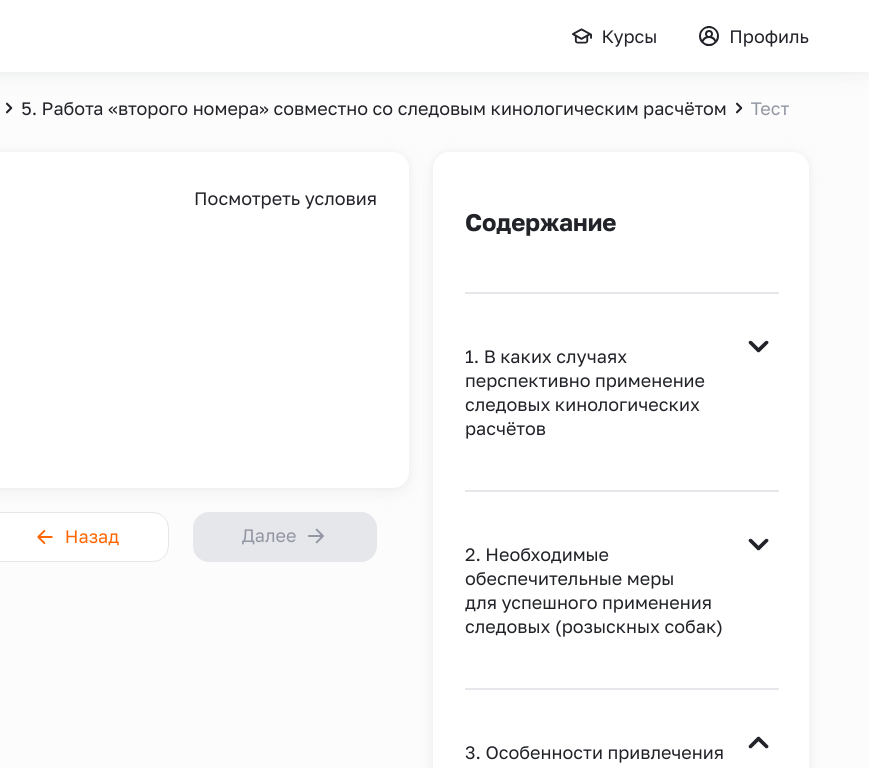
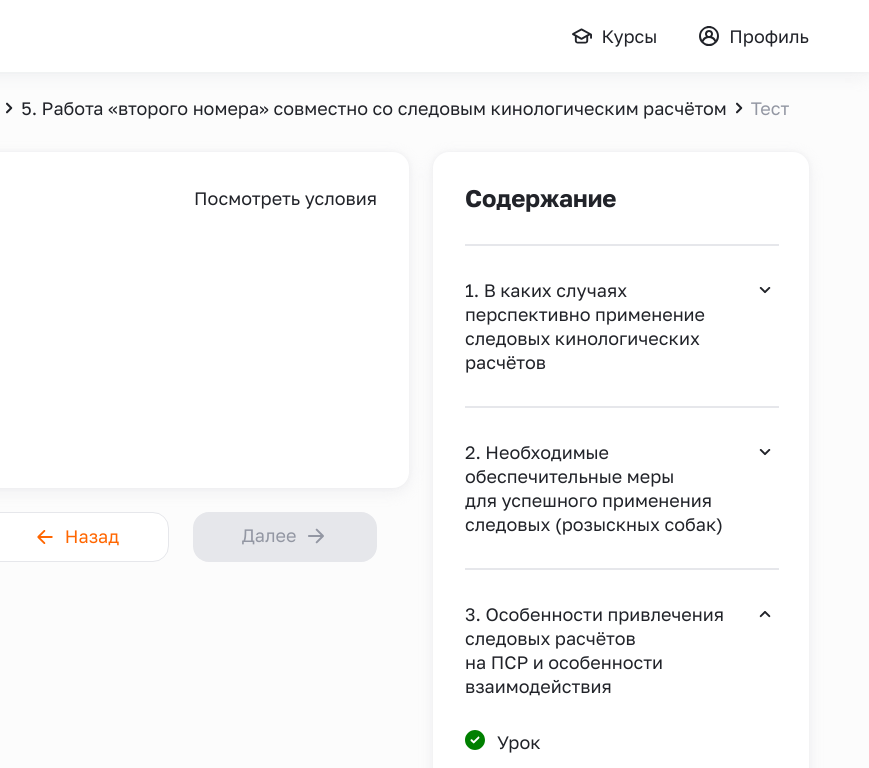
Before and after one commit to klmvsn/Liza-alert, a plain HTML site: page test.html in a window 1280 px wide. Shown: the top 768 px of the page, 411-1280 px from the left. Drawn offline with Linux system fonts and the light colour scheme; files whose address does not match are found by name.

Commit message:
lev-stas.hot-fix для sidebar Содержание

```diff
--- a/blocks/sidebar/__header/sidebar__header.css
+++ b/blocks/sidebar/__header/sidebar__header.css
@@ -1,4 +1,5 @@
 .sidebar__header {
+    margin: 0;
     font-weight: 700;
     font-size: 24px;
     line-height: 28px;
--- a/blocks/sidebar/__lesson-button/sidebar__lesson-button.css
+++ b/blocks/sidebar/__lesson-button/sidebar__lesson-button.css
@@ -1,11 +1,11 @@
 .sidebar__lesson-button {
     width: 24px;
     height: 24px;
+    margin-left: 8px;
     background-image: url(../../../images/open-lesson.svg);
-    background-size: contain;
+    background-size: 12px 8px;
     background-position: center;
     background-repeat: no-repeat;
     background-color: #fff;
     border: none;
-    margin: 8.88px 6.7px 8.87px 6.75px;
 }
--- a/blocks/sidebar/__topic-checkbox/sidebar__topic-checkbox.css
+++ b/blocks/sidebar/__topic-checkbox/sidebar__topic-checkbox.css
@@ -1,7 +1,6 @@
 .sidebar__topic-checkbox {
-    width: 24px;
-    height: 100%;
-    margin: 2px;
+    width: 20px;
+    height: 20px;
     background-image: url(../../../images/green-checkbox.svg);
     background-size: contain;
     background-repeat: no-repeat;
--- a/blocks/sidebar/__topic-text/sidebar__topic-text.css
+++ b/blocks/sidebar/__topic-text/sidebar__topic-text.css
@@ -1,4 +1,5 @@
 .sidebar__topic-text {
+    margin: 0;
     width: calc(100% - 32px);
     font-size: 18px;
     font-weight: 400;
```
